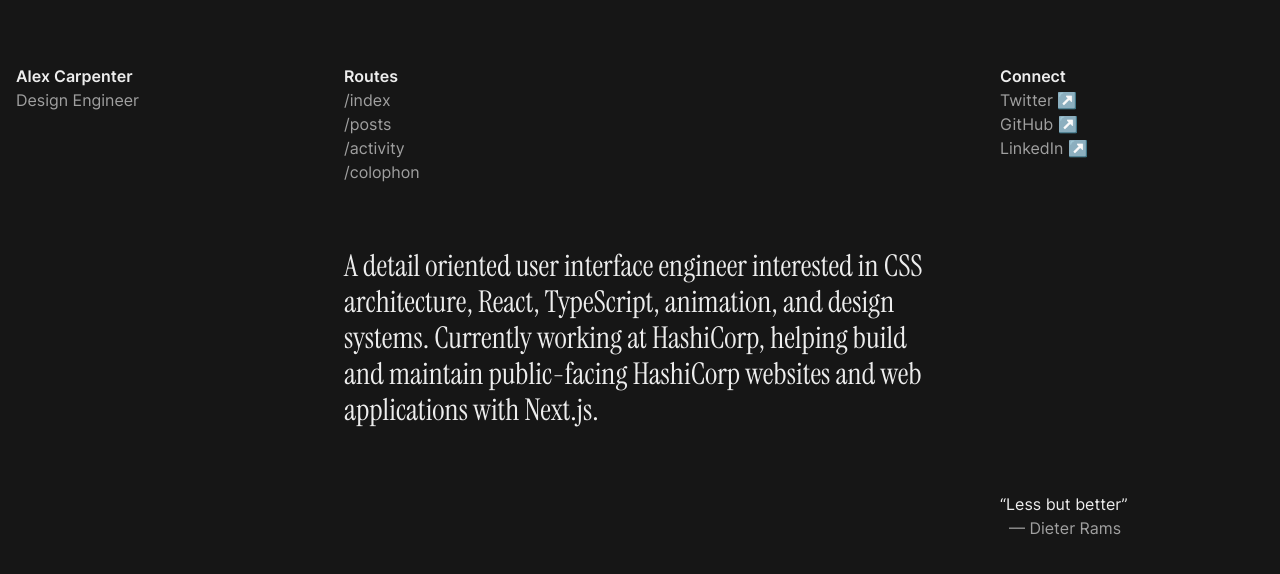
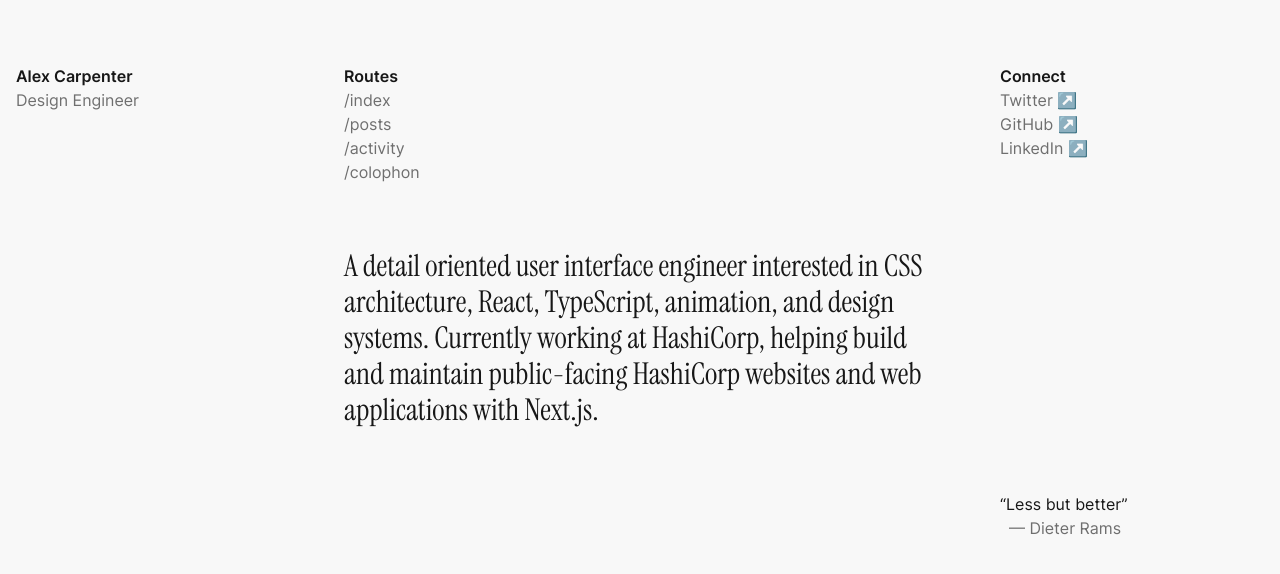
Before and after one commit to alexcarpenter/alexcarpenter-next-tailwind, a Next.js app: page / in a window 1280 px wide. Shown: the top 574 px of the page. Built offline with nearby package versions, Linux system fonts and the light colour scheme.

Commit message:
add next-themes

```diff
--- a/app/layout.tsx
+++ b/app/layout.tsx
@@ -4,6 +4,7 @@ import localFont from "next/font/local";
 import { cx } from "@/lib/classnames";
 import { Header } from "./header";
 import { Footer } from "./footer";
+import { Providers } from "./providers";
 
 const inter = localFont({
   src: "../public/fonts/inter-var-latin.woff2",
@@ -29,17 +30,19 @@ export default function RootLayout({
   children: React.ReactNode;
 }) {
   return (
-    <html lang="en" className="dark">
+    <html lang="en" suppressHydrationWarning>
       <body
         className={cx(
-          "bg-page py-16 px-4 antialiased max-w-[112.5rem] mx-auto font-sans",
+          "mx-auto max-w-[112.5rem] bg-page px-4 py-16 font-sans antialiased",
           inter.variable,
           instrument.variable
         )}
       >
-        <Header />
-        <main id="main">{children}</main>
-        <Footer />
+        <Providers>
+          <Header />
+          <main id="main">{children}</main>
+          <Footer />
+        </Providers>
       </body>
     </html>
   );
--- /dev/null
+++ b/app/providers.tsx
@@ -0,0 +1,15 @@
+"use client";
+
+import { ThemeProvider } from "next-themes";
+
+export function Providers({ children }: { children: React.ReactNode }) {
+  return (
+    <ThemeProvider
+      attribute="class"
+      defaultTheme="system"
+      disableTransitionOnChange
+    >
+      {children}
+    </ThemeProvider>
+  );
+}
--- a/package.json
+++ b/package.json
@@ -17,6 +17,7 @@
     "eslint": "8.39.0",
     "eslint-config-next": "13.3.4",
     "next": "13.3.4",
+    "next-themes": "^0.2.1",
     "postcss": "8.4.23",
     "react": "18.2.0",
     "react-dom": "18.2.0",
```
Also changed, not shown: 1 other file (tests, documents, lock files or other folders).
